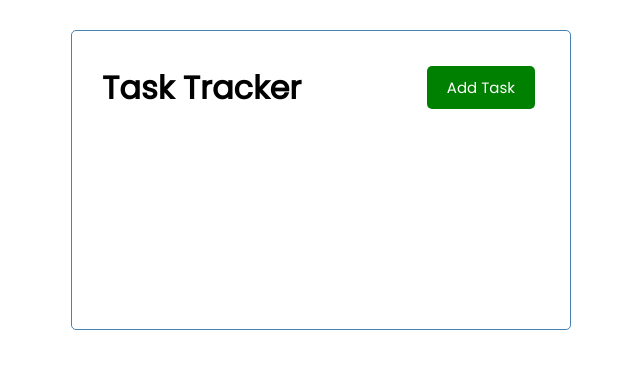
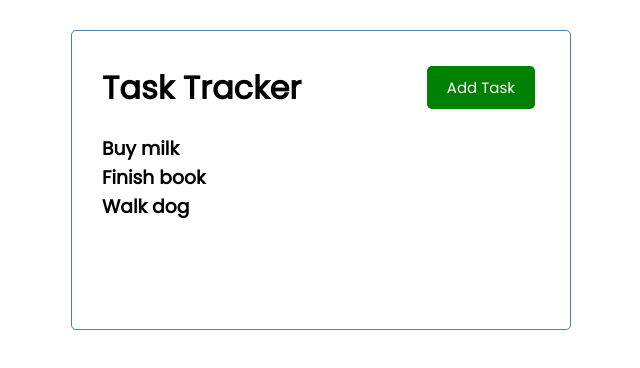
Before and after one commit to CanRaffs89/vue-todo, a Vue app: page / in a window 1280 px wide. Shown: the top 368 px of the page, without its empty margins (319-959 px from the left). Built offline with nearby package versions, Linux system fonts and the light colour scheme.

Commit message:
Added todo component

```diff
--- a/src/App.vue
+++ b/src/App.vue
@@ -1,12 +1,51 @@
 <script setup>
   import Header from './components/Header.vue'
+  import Tasks from './components/Tasks.vue'
 </script>
 
 <template>
   <div class="container">
     <Header title="Task Tracker"/>
+    <Tasks :tasks="tasks"/>
   </div>
 </template>
+
+<script>
+  export default {
+    name: 'App',
+    components: {
+      Header,
+      Tasks
+    },
+    data() {
+      return {
+        tasks: []
+      }
+    },
+    created() {
+      this.tasks = [
+        {
+          id: 1,
+          text: 'Buy milk',
+          day: '26th June at 9:30am',
+          reminder: true
+        },
+        {
+          id: 2,
+          text: 'Finish book',
+          day: '28th June at 2:00pm',
+          reminder: true
+        },
+        {
+          id: 3,
+          text: 'Walk dog',
+          day: '28th June at 5:00pm',
+          reminder: false
+        }
+      ]
+    }
+  }
+</script>
 
 <style scoped>
 
--- a/src/components/Button.vue
+++ b/src/components/Button.vue
@@ -1,5 +1,6 @@
 <template>
-    <button :style="{ background: color }" class="btn">
+    <!-- @ symbol can replace v-on bind -->
+    <button @click="onClick()" :style="{ background: color }" class="btn">
         {{ text }}
     </button>
 </template>
@@ -10,6 +11,11 @@
         props: {
             text: String,
             color: String
+        },
+        methods: {
+            onClick() {
+                console.log('click')
+            }
         }
     }
 </script>
--- /dev/null
+++ b/src/components/Tasks.vue
@@ -0,0 +1,18 @@
+<template>
+    <div v-for="task in tasks">
+        <h3>{{ task.text }}</h3>
+    </div>
+</template>
+
+<script>
+    export default {
+        name: 'Tasks',
+        props: {
+            tasks: Array
+        }
+    }
+</script>
+
+<style lang="scss" scoped>
+
+</style>
```
